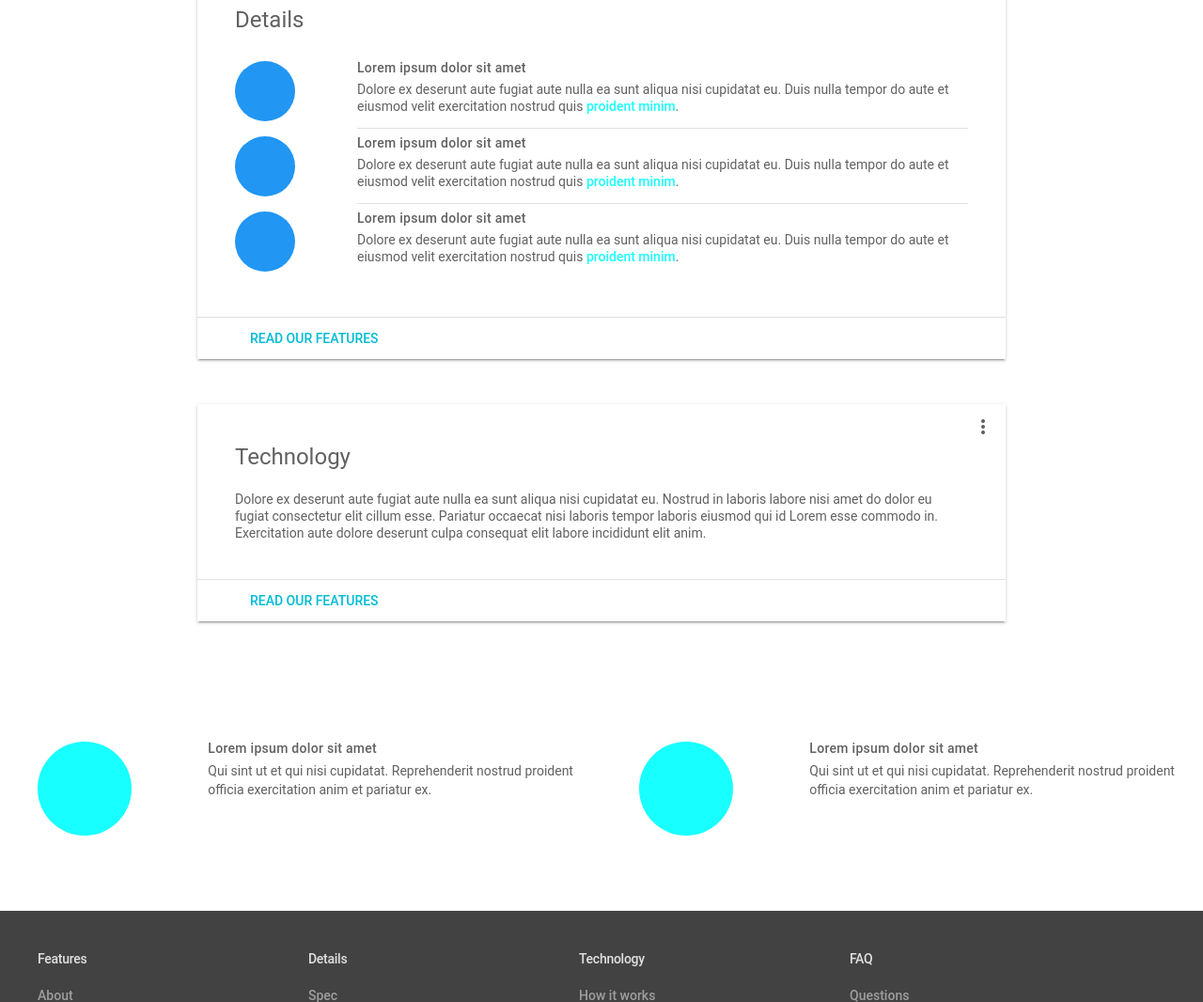
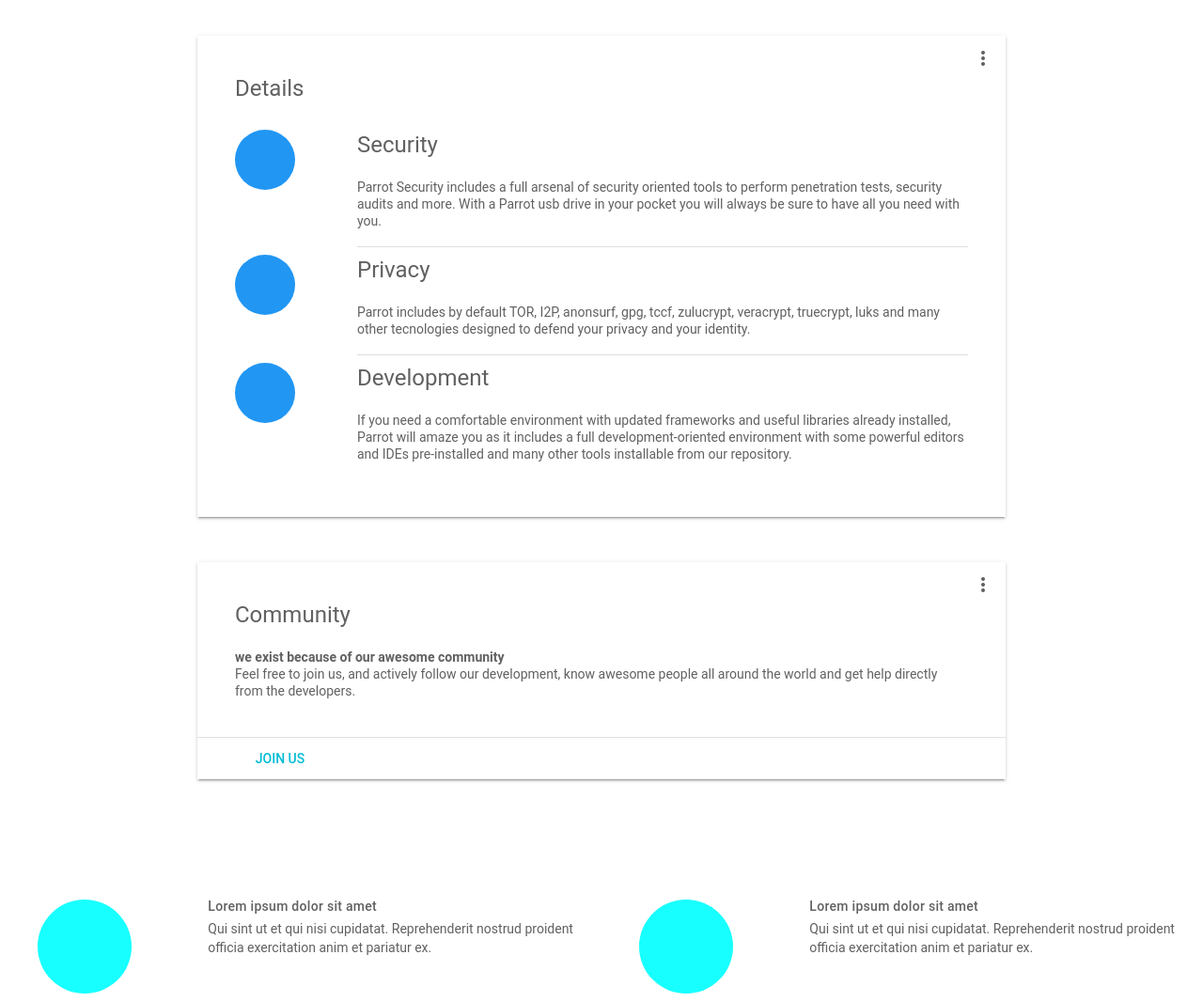
Before and after one commit to ParrotSec/parrotsec.org-old, a PHP site: page /theme.php in a window 1280 px wide. Shown: the part 654-1720 px from the top of the page at 94% size. Run offline with PHP 8.4, Linux system fonts and the light colour scheme.

Commit message:
add descriptions and presentation video

```diff
--- a/body.php
+++ b/body.php
@@ -24,12 +24,12 @@
       <main class="mdl-layout__content">
         <div class="mdl-layout__tab-panel is-active" id="home">
           <section class="section--center mdl-grid mdl-grid--no-spacing mdl-shadow--2dp">
-            <header class="section__play-btn mdl-cell mdl-cell--3-col-desktop mdl-cell--2-col-tablet mdl-cell--4-col-phone mdl-color--teal-100 mdl-color-text--white">
-              <i class="material-icons">play_circle_filled</i>
+            <header class="section__play-btn mdl-cell mdl-cell--5-col-desktop mdl-cell--2-col-tablet mdl-cell--4-col-phone mdl-color--teal-100 mdl-color-text--white">
+              <iframe width="560" height="340" src="https://www.youtube-nocookie.com/embed/KZmXTnOlmME?rel=0&amp;controls=0&amp;showinfo=0" frameborder="0" allowfullscreen></iframe>
             </header>
-            <div class="mdl-card mdl-cell mdl-cell--9-col-desktop mdl-cell--6-col-tablet mdl-cell--4-col-phone">
+            <div class="mdl-card mdl-cell mdl-cell--7-col-desktop mdl-cell--6-col-tablet mdl-cell--4-col-phone">
               <div class="mdl-card__supporting-text">
-                <h4>Parrot Security</h4>
+                <h3>Parrot Security</h3>
                 Security GNU/Linux distribution designed with cloud pentesting and IoT security in mind.<br><br>
                 It includes a full portable laboratory for security and digital forensics experts, but it also includes
                 all you need to develop your own softwares or protect your privacy with anonymity and crypto tools.
@@ -38,14 +38,14 @@
                 <a href="https://doc.parrotsec.org/FAQ" class="mdl-button">Frequently Asked Questions</a>
               </div>
             </div>
-            <button class="mdl-button mdl-js-button mdl-js-ripple-effect mdl-button--icon" id="btn1">
+            <?php /*<button class="mdl-button mdl-js-button mdl-js-ripple-effect mdl-button--icon" id="btn1">
               <i class="material-icons">more_vert</i>
             </button>
             <ul class="mdl-menu mdl-js-menu mdl-menu--bottom-right" for="btn1">
               <li class="mdl-menu__item">Lorem</li>
               <li class="mdl-menu__item" disabled>Ipsum</li>
               <li class="mdl-menu__item">Dolor</li>
-            </ul>
+            </ul>*/ ?>
           </section>
           <section class="section--center mdl-grid mdl-grid--no-spacing mdl-shadow--2dp">
             <div class="mdl-card mdl-cell mdl-cell--12-col">
@@ -55,26 +55,27 @@
                   <div class="section__circle-container__circle mdl-color--primary"></div>
                 </div>
                 <div class="section__text mdl-cell mdl-cell--10-col-desktop mdl-cell--6-col-tablet mdl-cell--3-col-phone">
-                  <h5>Lorem ipsum dolor sit amet</h5>
-                  Dolore ex deserunt aute fugiat aute nulla ea sunt aliqua nisi cupidatat eu. Duis nulla tempor do aute et eiusmod velit exercitation nostrud quis <a href="#">proident minim</a>.
+                  <h4>Security</h4>
+                    Parrot Security includes a full arsenal of security oriented tools to perform penetration tests, security audits and more.
+                    With a Parrot usb drive in your pocket you will always be sure to have all you need with you.<br><br>
                 </div>
                 <div class="section__circle-container mdl-cell mdl-cell--2-col mdl-cell--1-col-phone">
                   <div class="section__circle-container__circle mdl-color--primary"></div>
                 </div>
                 <div class="section__text mdl-cell mdl-cell--10-col-desktop mdl-cell--6-col-tablet mdl-cell--3-col-phone">
-                  <h5>Lorem ipsum dolor sit amet</h5>
-                  Dolore ex deserunt aute fugiat aute nulla ea sunt aliqua nisi cupidatat eu. Duis nulla tempor do aute et eiusmod velit exercitation nostrud quis <a href="#">proident minim</a>.
+                  <h4>Privacy</h4>
+                    Parrot includes by default TOR, I2P, anonsurf, gpg, tccf, zulucrypt, veracrypt, truecrypt, luks
+                    and many other tecnologies designed to defend your privacy and your identity.<br><br>
                 </div>
                 <div class="section__circle-container mdl-cell mdl-cell--2-col mdl-cell--1-col-phone">
                   <div class="section__circle-container__circle mdl-color--primary"></div>
                 </div>
                 <div class="section__text mdl-cell mdl-cell--10-col-desktop mdl-cell--6-col-tablet mdl-cell--3-col-phone">
-                  <h5>Lorem ipsum dolor sit amet</h5>
-                  Dolore ex deserunt aute fugiat aute nulla ea sunt aliqua nisi cupidatat eu. Duis nulla tempor do aute et eiusmod velit exercitation nostrud quis <a href="#">proident minim</a>.
+                  <h4>Development</h4>
+                    If you need a comfortable environment with updated frameworks and useful libraries already installed, Parrot will amaze you
+                    as it includes a full development-oriented environment with some powerful editors and IDEs pre-installed and many other tools
+                    installable from our repository.<br><br>
                 </div>
-              </div>
-              <div class="mdl-card__actions">
-                <a href="#" class="mdl-button">Read our features</a>
               </div>
             </div>
             <button class="mdl-button mdl-js-button mdl-js-ripple-effect mdl-button--icon" id="btn2">
@@ -89,11 +90,12 @@
           <section class="section--center mdl-grid mdl-grid--no-spacing mdl-shadow--2dp">
             <div class="mdl-card mdl-cell mdl-cell--12-col">
               <div class="mdl-card__supporting-text">
-                <h4>Technology</h4>
-                Dolore ex deserunt aute fugiat aute nulla ea sunt aliqua nisi cupidatat eu. Nostrud in laboris labore nisi amet do dolor eu fugiat consectetur elit cillum esse. Pariatur occaecat nisi laboris tempor laboris eiusmod qui id Lorem esse commodo in. Exercitation aute dolore deserunt culpa consequat elit labore incididunt elit anim.
+                <h4>Community</h4>
+                  <b>we exist because of our awesome community</b><br>
+                  Feel free to join us, and actively follow our development, know awesome people all around the world and get help directly from the developers.
               </div>
               <div class="mdl-card__actions">
-                <a href="#" class="mdl-button">Read our features</a>
+                <a href="https://doc.parrotsec.org/community" class="mdl-button">Join us</a>
               </div>
             </div>
             <button class="mdl-button mdl-js-button mdl-js-ripple-effect mdl-button--icon" id="btn3">
```
